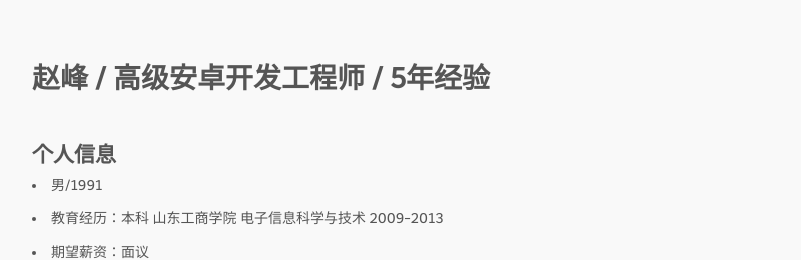
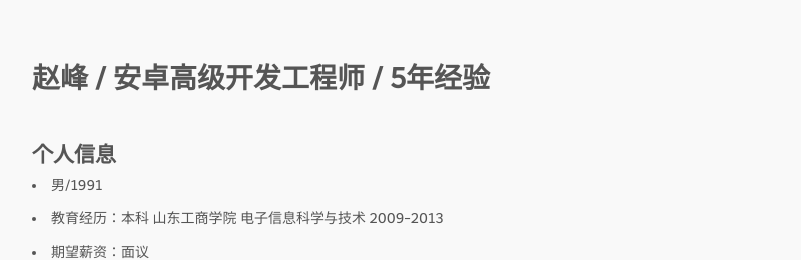
Before and after one commit to johnwatsondev/johnwatsondev.github.io, a Jekyll site: the page built from mycv.md, in a window 1280 px wide. Shown: the top 260 px of the page, without its empty margins (233-1034 px from the left). Built offline with Jekyll 4.4.1, drawn with Linux system fonts in a browser that asks for light colours; nearby versions of some CDN libraries; some web fonts are replaced.

Commit message:
Fix typos

```diff
--- a/mycv.md
+++ b/mycv.md
@@ -1,8 +1,8 @@
 ---
-title: 赵峰 / 高级安卓开发工程师 / 5年经验
+title: 赵峰 / 安卓高级开发工程师 / 5年经验
 excerpt: 赵峰个人简历
 layout: cv
-permalink: /mycv/
+permalink: /mycv
 ---
 
 ## 个人信息
```
